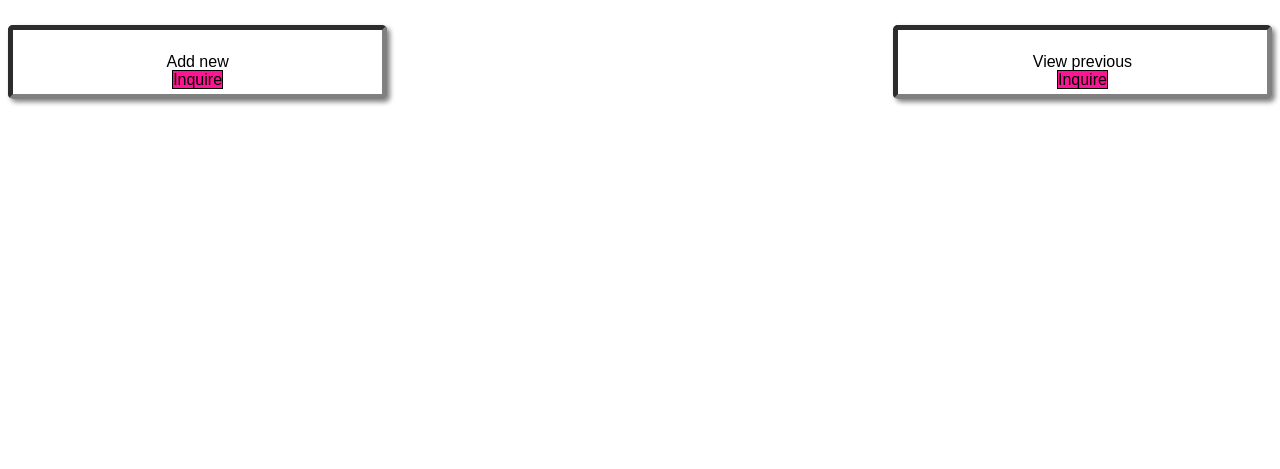
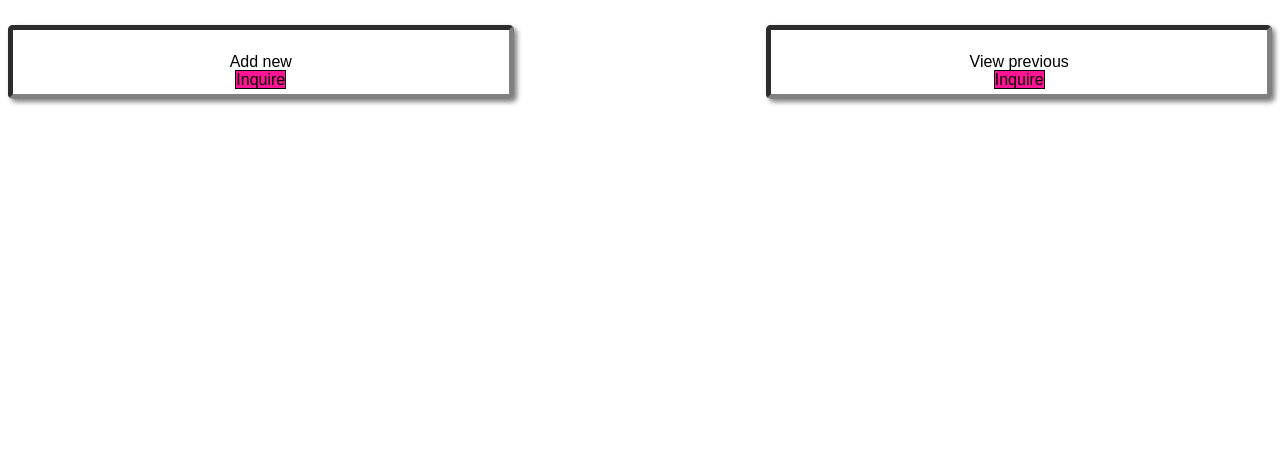
Before and after one commit to AbhyudayTrivedi/PrepBites, a plain HTML site: page Needs to be done.html in a window 1280 px wide. Shown: the part 331-800 px from the top of the page. Drawn offline with Linux system fonts and the light colour scheme.

Commit message:
Update Needs to be done.html

```diff
--- a/Needs to be done.html
+++ b/Needs to be done.html
@@ -11,8 +11,8 @@
 
 
   <div class="row">
-    <div class="card"><img src=""><br>Add new<br><a href="" class="button">Inquire</a></div>
-    <div class="card"><img src=""><br>View previous<br><a href="" class="button">Inquire</a></div>
+    <div class="cards"><img src=""><br>Add new<br><a href="" class="button">Inquire</a></div>
+    <div class="cards"><img src=""><br>View previous<br><a href="" class="button">Inquire</a></div>
   </div>
 
 </body>
```
